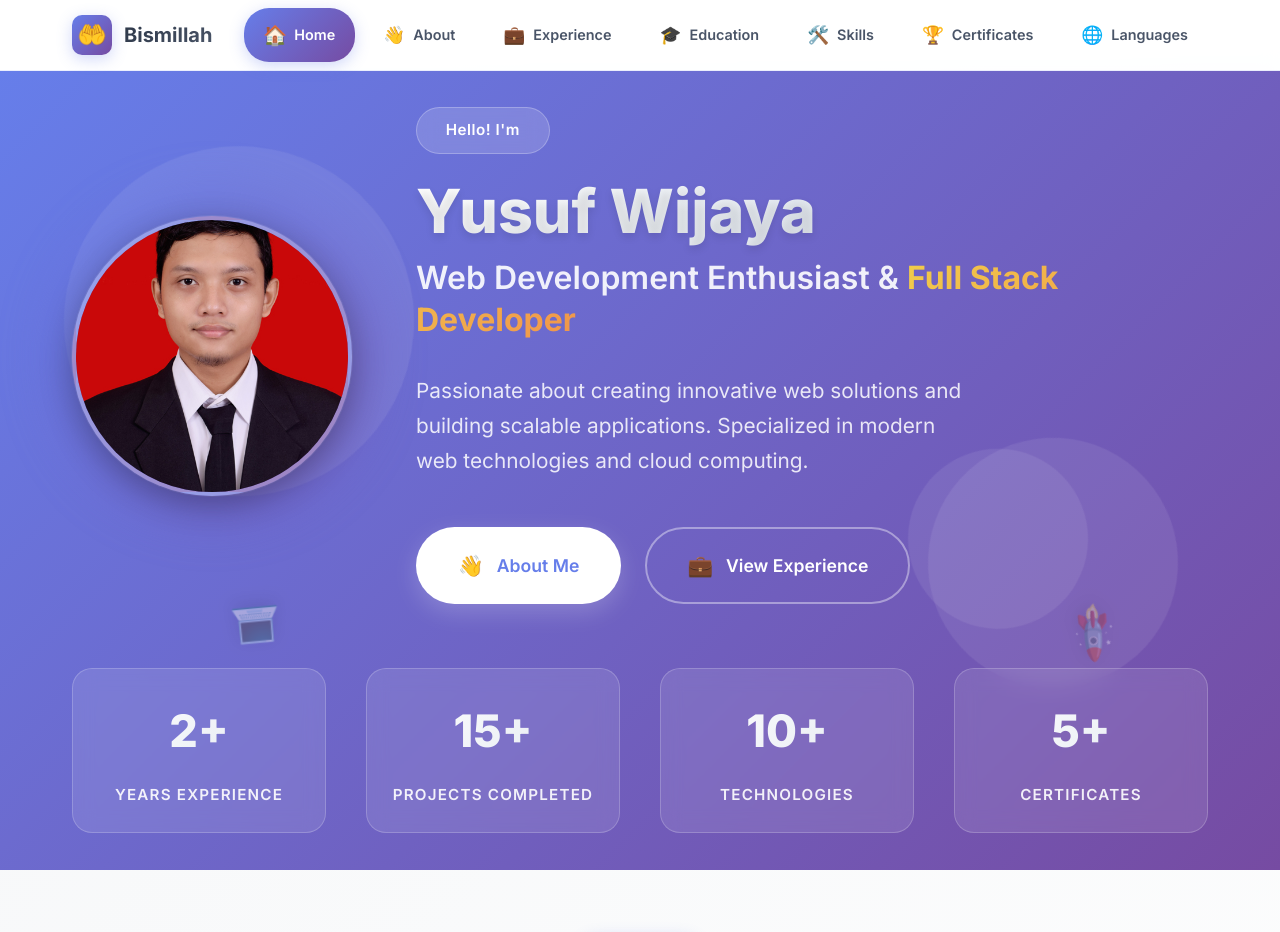
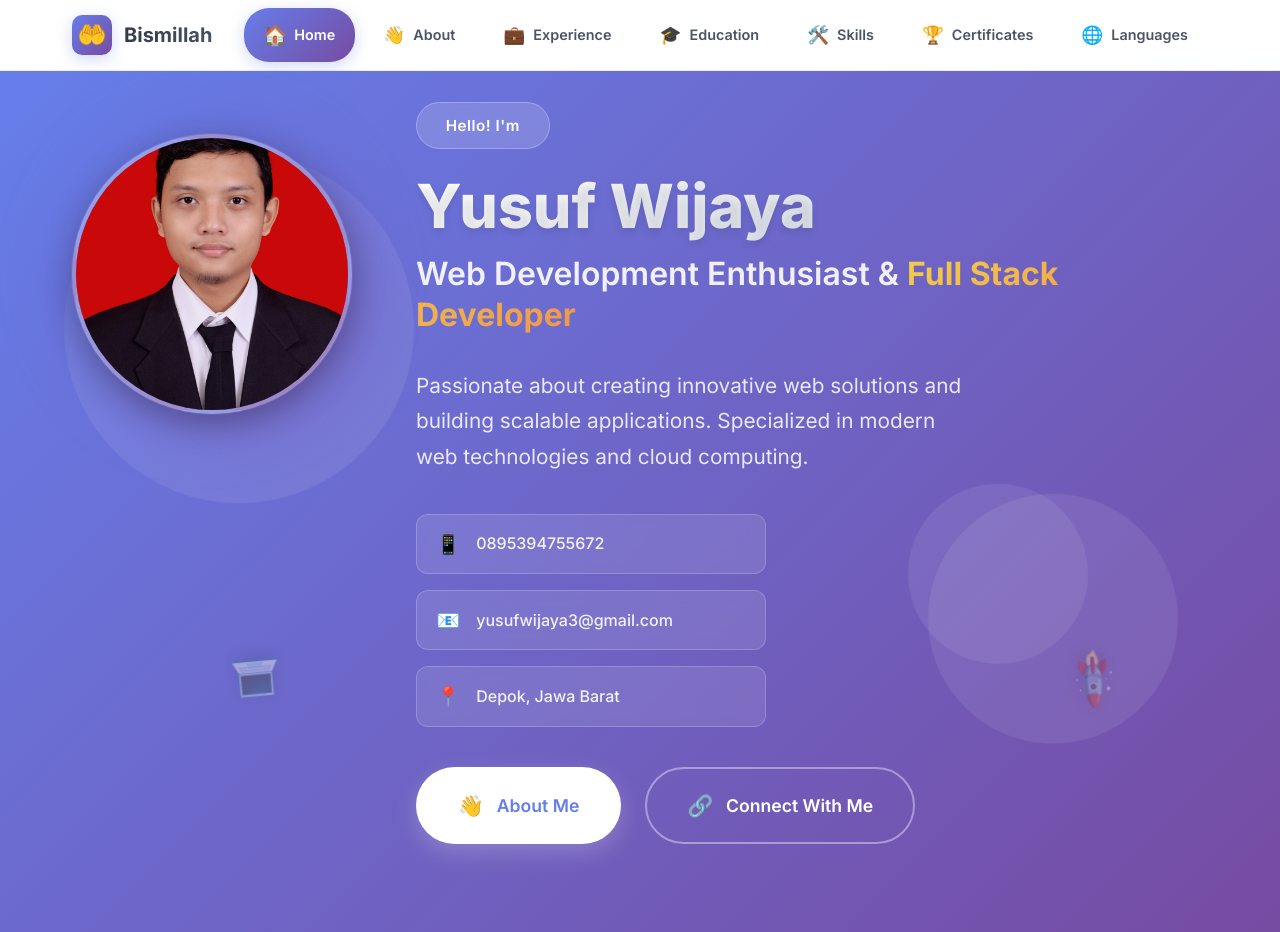
Before and after one commit to yusufwijaya-code/ucup-porto-app, an Angular app: page / in a window 1280 px wide. Shown: the top 932 px of the page. Built offline with nearby package versions, Linux system fonts and the light colour scheme.

Commit message:
feat: add heaer new style

```diff
--- a/src/app/components/header/header.component.html
+++ b/src/app/components/header/header.component.html
@@ -35,37 +35,33 @@
             {{ personalInfo?.description || 'Passionate about creating innovative web solutions and building scalable applications. Specialized in modern web technologies and cloud computing.' }}
           </p>
 
+          <!-- Contact Info -->
+          <div class="contact-info">
+            <div class="contact-item">
+              <span class="contact-icon">📱</span>
+              <span class="contact-text">{{ personalInfo?.phone || '0895394755672' }}</span>
+            </div>
+            <div class="contact-item">
+              <span class="contact-icon">📧</span>
+              <span class="contact-text">{{ personalInfo?.email || 'yusufwijaya3@gmail.com' }}</span>
+            </div>
+            <div class="contact-item">
+              <span class="contact-icon">📍</span>
+              <span class="contact-text">{{ personalInfo?.location || 'Depok, Jawa Barat' }}</span>
+            </div>
+          </div>
+
           <div class="cta-buttons">
             <a href="#summary" class="cta-btn primary">
               <span class="btn-icon">👋</span>
               About Me
             </a>
-            <a href="#experience" class="cta-btn secondary">
-              <span class="btn-icon">💼</span>
-              View Experience
+            <a [href]="personalInfo?.website || 'https://linktr.ee/uchoup'"
+               target="_blank"
+               class="cta-btn secondary">
+              <span class="btn-icon">🔗</span>
+              Connect With Me
             </a>
-          </div>
-        </div>
-      </div>
-
-      <!-- Stats Section -->
-      <div class="stats-section">
-        <div class="stats-grid">
-          <div class="stat-item">
-            <div class="stat-number">2+</div>
-            <div class="stat-label">Years Experience</div>
-          </div>
-          <div class="stat-item">
-            <div class="stat-number">15+</div>
-            <div class="stat-label">Projects Completed</div>
-          </div>
-          <div class="stat-item">
-            <div class="stat-number">10+</div>
-            <div class="stat-label">Technologies</div>
-          </div>
-          <div class="stat-item">
-            <div class="stat-number">5+</div>
-            <div class="stat-label">Certificates</div>
           </div>
         </div>
       </div>
--- a/src/app/components/header/header.component.scss
+++ b/src/app/components/header/header.component.scss
@@ -22,10 +22,12 @@
       display: grid;
       grid-template-columns: auto 1fr;
       gap: 4rem;
-      align-items: center;
+      align-items: start; // Changed from center to start for better photo positioning
       margin-bottom: 4rem;
 
       .profile-image-container {
+        padding-top: 2rem; // Added padding to push photo down
+
         .image-wrapper {
           position: relative;
 
@@ -123,10 +125,48 @@
         .description {
           font-size: 1.3rem;
           line-height: 1.7;
-          margin-bottom: 3rem;
+          margin-bottom: 2.5rem;
           opacity: 0.85;
           max-width: 550px;
           font-weight: 400;
+        }
+
+        // Contact Info Styles
+        .contact-info {
+          display: flex;
+          flex-direction: column;
+          gap: 1rem;
+          margin-bottom: 2.5rem;
+
+          .contact-item {
+            display: flex;
+            align-items: center;
+            gap: 1rem;
+            padding: 0.8rem 1.2rem;
+            background: rgba(255, 255, 255, 0.1);
+            border-radius: 12px;
+            backdrop-filter: blur(10px);
+            border: 1px solid rgba(255, 255, 255, 0.2);
+            transition: all 0.3s ease;
+            max-width: 350px;
+
+            &:hover {
+              background: rgba(255, 255, 255, 0.15);
+              transform: translateX(10px);
+            }
+
+            .contact-icon {
+              font-size: 1.2rem;
+              width: 24px;
+              text-align: center;
+            }
+
+            .contact-text {
+              font-size: 1rem;
+              font-weight: 500;
+              opacity: 0.9;
+            }
+          }
         }
 
         .cta-buttons {
@@ -194,47 +234,6 @@
             &:hover .btn-icon {
               transform: scale(1.2);
             }
-          }
-        }
-      }
-    }
-
-    .stats-section {
-      .stats-grid {
-        display: grid;
-        grid-template-columns: repeat(4, 1fr);
-        gap: 2.5rem;
-
-        .stat-item {
-          text-align: center;
-          padding: 1.5rem;
-          background: rgba(255, 255, 255, 0.1);
-          border-radius: 20px;
-          backdrop-filter: blur(10px);
-          border: 1px solid rgba(255, 255, 255, 0.2);
-          transition: all 0.3s ease;
-
-          &:hover {
-            background: rgba(255, 255, 255, 0.15);
-            transform: translateY(-5px);
-          }
-
-          .stat-number {
-            font-size: 2.8rem;
-            font-weight: 800;
-            margin-bottom: 0.8rem;
-            background: linear-gradient(135deg, #ffffff 0%, #e2e8f0 100%);
-            -webkit-background-clip: text;
-            -webkit-text-fill-color: transparent;
-            background-clip: text;
-          }
-
-          .stat-label {
-            font-size: 0.95rem;
-            opacity: 0.9;
-            font-weight: 600;
-            text-transform: uppercase;
-            letter-spacing: 1.2px;
           }
         }
       }
@@ -346,30 +345,6 @@
   }
 }
 
-@keyframes bounce {
-  0%, 20%, 50%, 80%, 100% {
-    transform: translateX(-50%) translateY(0);
-  }
-  40% {
-    transform: translateX(-50%) translateY(-12px);
-  }
-  60% {
-    transform: translateX(-50%) translateY(-6px);
-  }
-}
-
-@keyframes arrow-bounce {
-  0%, 20%, 50%, 80%, 100% {
-    transform: translateY(0);
-  }
-  40% {
-    transform: translateY(-8px);
-  }
-  60% {
-    transform: translateY(-4px);
-  }
-}
-
 // ==================== RESPONSIVE DESIGN ====================
 
 // Large Desktop
@@ -405,6 +380,7 @@
           order: -1;
           display: flex;
           justify-content: center;
+          padding-top: 1rem;
 
           .image-wrapper {
             .image-content {
@@ -415,6 +391,14 @@
         }
 
         .profile-info {
+          .contact-info {
+            align-items: center;
+
+            .contact-item {
+              justify-content: center;
+            }
+          }
+
           .cta-buttons {
             justify-content: center;
           }
@@ -460,6 +444,17 @@
 
           .description {
             font-size: 1.1rem;
+          }
+
+          .contact-info {
+            .contact-item {
+              max-width: 100%;
+              padding: 0.7rem 1rem;
+
+              .contact-text {
+                font-size: 0.9rem;
+              }
+            }
           }
 
           .cta-buttons {
@@ -521,6 +516,14 @@
           .description {
             font-size: 1rem;
           }
+
+          .contact-info {
+            .contact-item {
+              .contact-text {
+                font-size: 0.85rem;
+              }
+            }
+          }
         }
       }
 
@@ -530,17 +533,5 @@
         }
       }
     }
-
-    .scroll-indicator {
-      bottom: 1rem;
-
-      .scroll-text {
-        font-size: 0.9rem;
-      }
-
-      .scroll-arrow {
-        font-size: 1.5rem;
-      }
-    }
   }
 }
--- a/src/assets/data/personal-info.json
+++ b/src/assets/data/personal-info.json
@@ -1,9 +1,11 @@
 {
   "name": "Yusuf Wijaya",
   "title": "Web Development Enthusiast",
+  "specialization": "Full Stack Developer",
   "phone": "0895394755672",
   "email": "yusufwijaya3@gmail.com",
-  "website": "linktr.ee/uchoup",
+  "website": "https://linktr.ee/uchoup",
   "location": "Depok, Jawa Barat",
-  "photo": "assets/images/profile-ucup.jpg"
+  "photo": "assets/images/profile-ucup.jpg",
+  "description": "Passionate about creating innovative web solutions and building scalable applications. Specialized in modern web technologies and cloud computing."
 }
```
